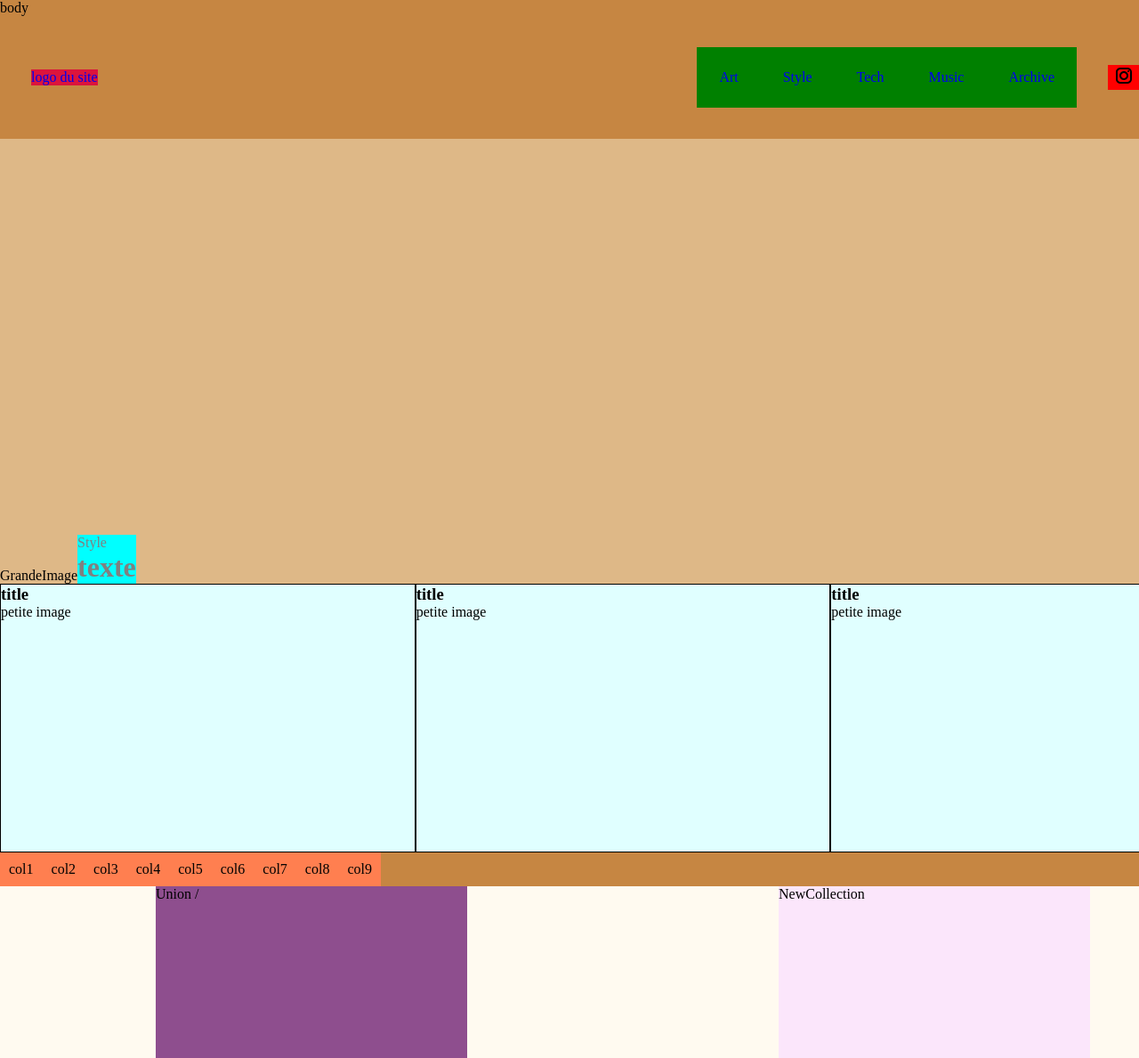
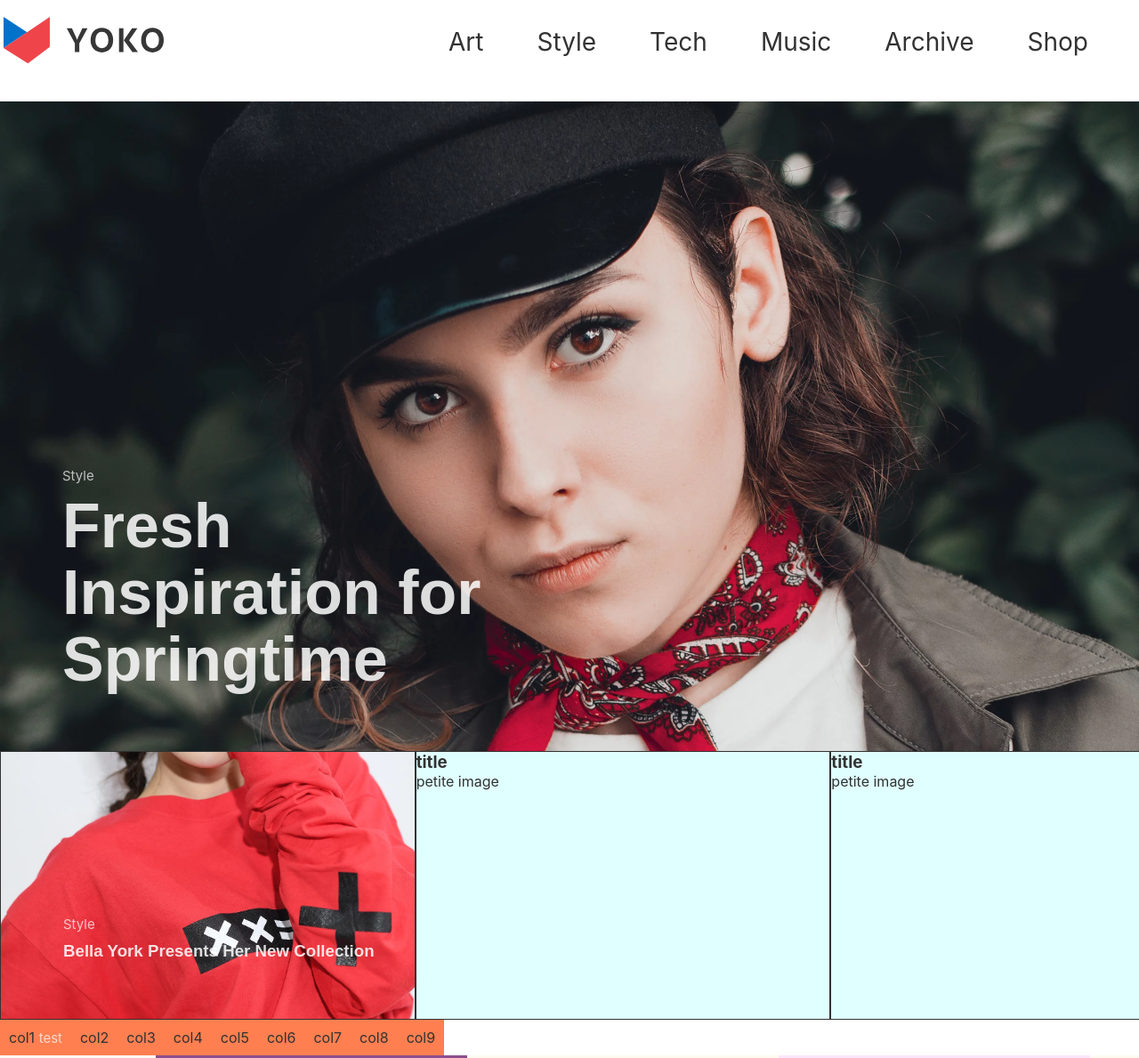
Before and after one commit to celstuv/TP_F2i, a plain HTML site: page index.html in a window 1280 px wide. Shown: the top 1189 px of the page at 89% size. Drawn offline with Linux system fonts and the light colour scheme.

Commit message:
grosse image ok

```diff
--- a/index.html
+++ b/index.html
@@ -11,11 +11,11 @@
   <title>Template</title>
 </head>
 
-<body>body
+<body>
   <div class="container">
 
     <header>
-      <div class="logo"><a href="https://yootheme.com/">logo du site</a></div>
+      <div class="logo"><a href="https://yootheme.com/"><img src="images/logo.svg" alt=""></a></div>
       <nav>
         <ul class="menu">
           <li><a href="#">Art</a></li>
@@ -23,27 +23,31 @@
           <li><a href="#">Tech</a></li>
           <li><a href="#">Music</a></li>
           <li><a href="#">Archive</a></li>
+          <li><a href="#">Shop</a></li>
         </ul>
-        <ul class="network" style="background-color:red">
-          <li><a href="#"><img src="images\icons8-instagram.svg" alt="instagram_logo"></a></li>
-          <li><a href="#"><img src="images/icons8-f-de-facebook.svg" alt="facebook_logo"></a></li>
-          <li><a href="#"><img src="images\icons8-twitter.svg" alt="twitter_logo"></a></li>
-          <li><a href="#"><img src="images\icons8-lecture-de-youtube.svg" alt="youtube_logo"></a></li>
+        <ul class="network">
+          <li><a href="#"><img src="images/insta.svg" alt="instagram_logo"></a></li>
+          <li><a href="#"><img src="images/facebook.svg" alt="facebook_logo"></a></li>
+          <li><a href="#"><img src="images/twitter.svg" alt="twitter_logo"></a></li>
+          <li><a href="#"><img src="images/youtube.svg" alt="youtube_logo"></a></li>
         </ul>
       </nav>
     </header>
 
     <main>
       <div class="containerBloc">
-        <div class="blocGrangeImage">GrandeImage
+        <div class="blocGrangeImage">
           <div class="blocText">
-            <p>Style</p>
-            <h1>texte</h1>
+            <span>Style</span>
+            <h1>Fresh Inspiration for Springtime</h1>
           </div>
         </div>
         <div class="row-petite_image">
           <div class="bloc Img1">
-            <h3 class="titreH3">title</h3>petite image
+            <div class="blocText">
+              <span>Style</span>
+              <h3>Bella York Presents Her New Collection</h3>
+            </div>
           </div>
           <div class="bloc Img2">
             <h3 class="titreH3">title</h3>petite image
@@ -55,9 +59,9 @@
       </div>
 
 
-      <div>
+      <div class="container-col">
         <div class="row">
-          <div class="col">col1</div>
+          <div class="col">col1 <span>test</span></div>
           <div class="col">col2</div>
           <div class="col">col3</div>
           <div class="col">col4</div>
@@ -162,15 +166,19 @@
 
     <footer class="footer">
       <div class="haut">
+
         <div class="gauche">
           <div class="logo">logo du site</div>
           <div class="textFooter">texte</div>
         </div>
+
         <div class="droite">
           <div class="categorie" style="background-color:darkgrey">categorie</div>
           <div class=Explore style="background-color:lightgray">Explore</div>
         </div>
+
       </div>
+
       <div class="bas">
         <div class=reseauxsociauxFooter>Facebook</div>
         <div class="copyright">@copyright</div>
--- a/style.css
+++ b/style.css
@@ -5,19 +5,19 @@
 }
 
 body {
-  background-color: #c68642;*/
-  font-family: ProximaNova, -apple-system, BlinkMacSystemFont, "Segoe UI", Roboto, "Helvetica Neue", Arial, sans-serif;
-
+  /*background-color: #c68642;*/
+  font-family: 'ProximaNova', -apple-system, BlinkMacSystemFont, "Segoe UI", "Roboto", "Helvetica Neue", "Arial", "sans-serif";
+  color: #323232;
 }
 
 .container {
   /*background-color: grey;*/
   width: 1400px;
-  margin:0 auto;
-
+  margin: 0 auto;
 }
 
 header,
+nav,
 div>.row-petite_image,
 div>.blocGrangeImage,
 .defile,
@@ -33,31 +33,44 @@ footer>.bas {
 
 a {
   text-decoration: none;
+  color: #323232;
 }
 
+a:hover {
+color: #0072c9;
+}
 
+span {
+  color: rgba(255,255,255,0.7);
+  font-size : 15px;
+}
 
 /*****Nav-bar******/
 header {
-  /*background-color: violet;*/
+  background-color: white;
   align-items: center;
   justify-content: space-between;
-  padding: 35px;
+  padding-bottom: 20px;
+  position: sticky;
+  top: 0px;
+  z-index: 1000;
 }
 
 .logo {
-  background: crimson;
+  position: relative;
+  left: 4px;
 }
 
 header nav {
-display:flex;
-align-items : center;
-right: 13em;
+  display: flex;
+  align-items: center;
+  right: 13em;
 }
 
 nav ul {
   list-style: none;
   display: flex;
+  justify-content: space-around;
 }
 
 nav li {
@@ -65,58 +78,83 @@ nav li {
 }
 
 nav .menu {
-  background-color: green;
   margin-right: 35px;
+  font-size: 1.75em;
 }
 
 nav .menu li {
-  padding: 25px;
+  padding: 30px;
 }
 
 nav .network li {
-  padding-left: 6px;
+  padding-left: 8px;
 }
 
-ul img {}
+.network {
+  margin-top: 10px;
+}
 
 /*****Section gallery image******/
-.containerBloc {
-  background-color: cyan;
-
-}
+.containerBloc {}
 
 .blocGrangeImage {
-  background-color: burlywood;
-  min-height: 500px;
+  background-image: url('images/style-post-fresh-inspiration-for-springtime-5783277f.webp');
+  background-size: cover;
+  background-repeat: no-repeat;
+  background-position: center;
+  height: 730px;
   position: relative;
   align-items: flex-end;
 }
 
-.blocText p, h1{
-  background-color: cyan;
-  color : grey;
-  max-width: 500px;
+.blocText {
+  position: absolute;
+  left: 70px;
+  bottom: 65px;
+  width: 500px;
+}
+
+.blocText h1 {
+  font-size: 70px;
+  line-height: 75px;
+  font-family: 'Montserrat', sans-serif;
+  color: rgba(255,255,255,0.85);
+  margin-top : 10px
+}
+
+.Img1 {
+  background-image: url('images/style-post-bella-york-presents-her-new-collection-teaser-bg-square-f37c6806.webp');
+  background-size: cover;
+  background-repeat: no-repeat;
+  background-position: center;
+  height: 730px;
+}
+
+.blocText h3 {
+  font-family: 'Montserrat', sans-serif;
+  color: rgba(255,255,255,0.85);
+  margin-top : 10px
 }
 
 .row-petite_image {
-  background-color:lightblue;
+  background-color: lightblue;
   justify-content: center;
 }
 
 .bloc {
-  background-color:lightcyan;
-  position : relative;
+  background-color: lightcyan;
+  position: relative;
   width: 500px;
   height: 300px;
-  border : 1px solid;
+  border: 1px solid;
 }
 
 /*gallery image 2*/
 .col {
-  background-color:coral;
+  background-color: coral;
   flex-flow: row-reverse wrap;
   justify-content: center;
-  padding:10px;
+  padding: 10px;
 }
 
 /*Grid 1*/
@@ -126,7 +164,6 @@ ul img {}
   grid-template-columns: auto auto auto;
   background-color: #2196F3;
   padding: 0px;
-
 }
 
 .grid-item {
@@ -154,15 +191,14 @@ ul img {}
   width: 350px;
 }
 
-
 .videoTshirt {
-  background-color:#ff6800;
+  background-color: #ff6800;
   justify-content: space-around;
   align-items: center;
   min-height: 350px;
 }
 
-.textVideo{
+.textVideo {
   min-height: 200px;
 }
 
@@ -172,9 +208,9 @@ ul img {}
 }
 
 .article {
-  background-color:blueviolet;
-  width : 600px;
-  border:1px solid;
+  background-color: blueviolet;
+  width: 600px;
+  border: 1px solid;
 }
 
 div .newsletter {
@@ -183,13 +219,11 @@ div .newsletter {
   padding: 50px;
 }
 
-
 footer {
-  background-color:#99d5ff
-  padding: 50px;
+  background-color: #99d5ff padding: 50px;
 }
 
-footer .haut, .bas{
+footer .haut, .bas {
   justify-content: space-around;
   align-items: center;
   min-height: 150px;
@@ -197,7 +231,7 @@ footer .haut, .bas{
 }
 
 footer .gauche, .droite {
-  width : 500px;
+  width: 500px;
   height: 200px;
 }
 
```
Also changed, not shown: images/icons8-f-de-facebook.svg (deleted), images/icons8-instagram.svg (deleted), images/icons8-lecture-de-youtube.svg (deleted), images/icons8-twitter.svg (deleted).
